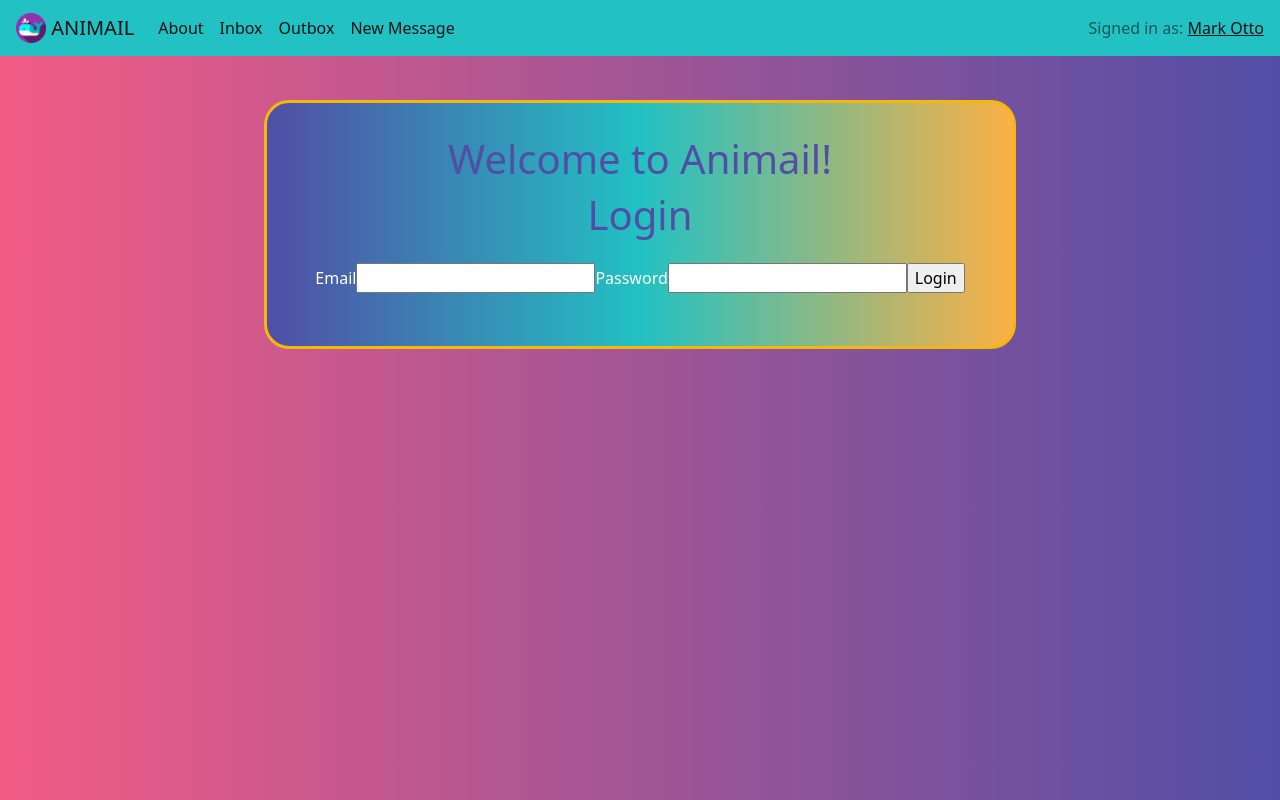
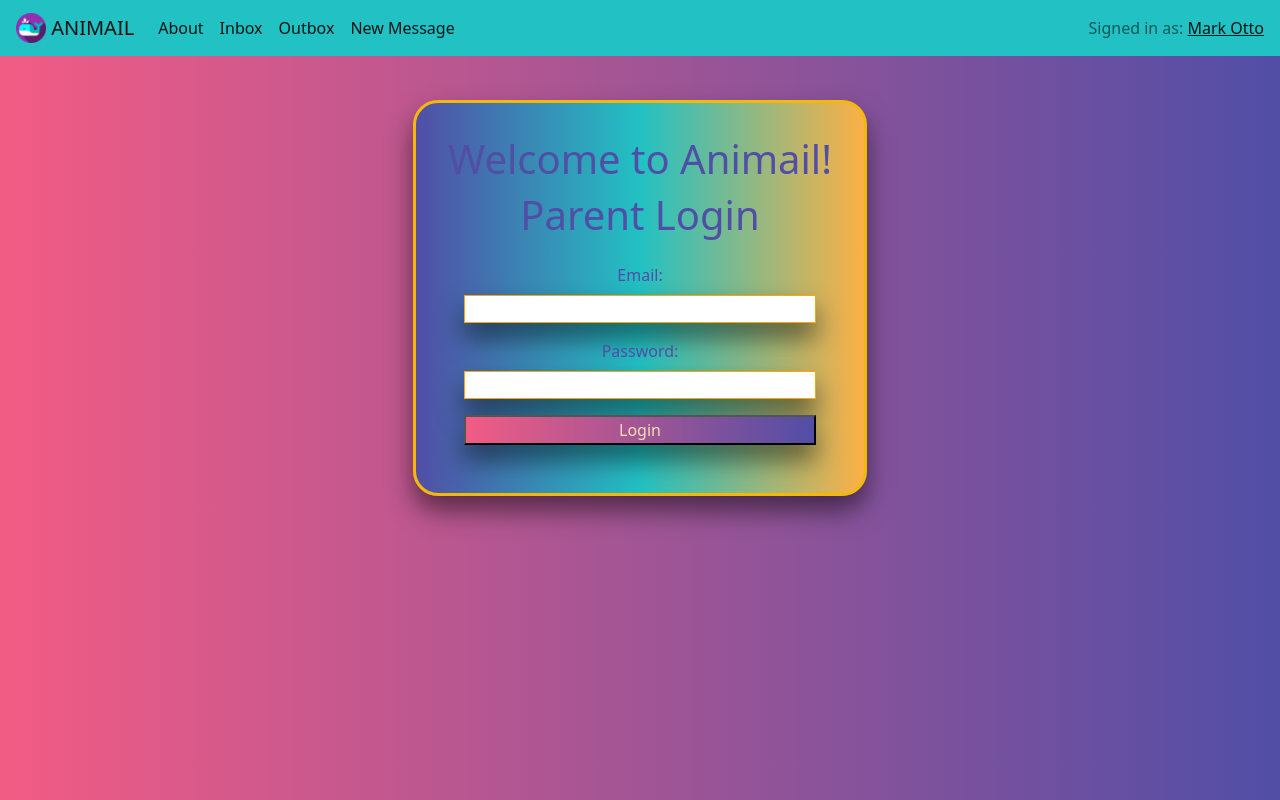
Before and after one commit to Samicap/AniMail, a React (Create React App) app in the folder my-app/client/: page / in a window 1280 px wide. Built offline with nearby package versions, Linux system fonts and the light colour scheme.

Commit message:
added additional styling to the netflix page

```diff
--- a/my-app/client/package.json
+++ b/my-app/client/package.json
@@ -8,8 +8,10 @@
     "@testing-library/jest-dom": "^5.11.9",
     "@testing-library/react": "^11.2.5",
     "@testing-library/user-event": "^12.7.0",
+    "axios": "^0.21.1",
     "bootstrap": "^5.0.0-beta2",
-    "axios": "^0.21.1",
+    "node-sass": "^5.0.0",
+    "node-sass-import": "^2.0.1",
     "react": "^17.0.1",
     "react-bootstrap-validation": "^0.1.11",
     "react-dom": "^17.0.1",
--- a/my-app/client/src/App.js
+++ b/my-app/client/src/App.js
@@ -5,7 +5,7 @@ import "./child.css";
 import "./Layout.css";
 import "./login.css";
 import "./inbox.css";
-import "./Netflix.css";
+import "./Netflix.scss";
 import "./components/progressBar/progressBar.css";
 //import "./components/progressBar/progressBar.css";
 
--- a/my-app/client/src/Netflix.css
+++ /dev/null
@@ -1,16 +0,0 @@
-.dot {
-  display: flex;
-  justify-content: center;
-  text-align: center;
-  height: 5em;
-  width: 5em;
-  background-color: #f2b90c;
-  background-image: url(https://www.shareicon.net/data/512x512/2016/06/26/786560_people_512x512.png);
-  border-radius: 50%;
-}
-
-.netflix {
-  display: flex;
-  justify-content: center;
-  justify-content: space-between;
-}
--- /dev/null
+++ b/my-app/client/src/Netflix.scss
@@ -0,0 +1,89 @@
+//need to install sass to node
+//1. npm install node-sass
+//2. npm -g i sass
+
+$white: #ebecec;
+$timing: 10s;
+
+.wrapper {
+  margin: 100px 0;
+  text-align: center;
+}
+
+.netflix {
+  display: flex;
+  list-style: none;
+}
+
+.netLink {
+  color: rgba(252, 176, 69, 1);
+  text-decoration: none;
+  text-transform: uppercase;
+}
+
+.netLink:hover {
+  color: wheat;
+  text-decoration: none;
+  text-transform: uppercase;
+}
+
+.profile {
+  &-wrap {
+    display: flex;
+    flex-direction: row;
+    flex-wrap: wrap;
+    justify-content: space-between;
+    max-width: 800px;
+    margin: 50px auto;
+  }
+  width: 150px;
+  height: 150px;
+  border: 6px solid #1f1f1f;
+  transition: all 300ms ease;
+  box-shadow: 0px 15px 26px rgba(0, 0, 0, 0.5);
+  background: rgb(81, 78, 166);
+  padding: 0.5em;
+  margin: 2em;
+  background: linear-gradient(
+      90deg,
+      rgba(81, 78, 166, 1) 0%,
+      rgba(34, 193, 195, 1) 50%,
+      rgba(252, 176, 69, 1) 100%
+    )
+    &-icon {
+    width: 150px;
+    height: 150px;
+    border: 6px solid #1f1f1f;
+    transition: all 300ms ease;
+  }
+  &-name {
+    margin: 20px 0;
+    line-height: 1.25em;
+    transition: all 300ms ease;
+  }
+}
+
+.profile:hover {
+  border: 6px solid $white;
+}
+.profile:hover .profile-name {
+  color: $white;
+}
+
+/*
+.dot {
+  display: flex;
+  justify-content: center;
+  text-align: center;
+  height: 5em;
+  width: 5em;
+  background-color: #f2b90c;
+  background-image: url(https://www.shareicon.net/data/512x512/2016/06/26/786560_people_512x512.png);
+  border-radius: 50%;
+}
+
+.netflix {
+  display: flex;
+  justify-content: center;
+  justify-content: space-between;
+} */
--- a/my-app/client/src/components/LoginForm.js
+++ b/my-app/client/src/components/LoginForm.js
@@ -38,10 +38,13 @@ export default function Login({ getUser }) {
   return (
     <section class="loginStyle">
       <h1>Welcome to Animail!</h1>
-      <h1>Login</h1>
+      <h1>Parent Login</h1>
       <form class="loginForm" onSubmit={submitHandler}>
-        <label htmlFor="name">Email</label>
+        <label class="logLabel" htmlFor="name">
+          Email:
+        </label>
         <input
+          class="logInput"
           type="text"
           name="email"
           onChange={(event) =>
@@ -49,8 +52,11 @@ export default function Login({ getUser }) {
           }
           value={loginInfo.email}
         />
-        <label htmlFor="password">Password</label>
+        <label class="logLabel" htmlFor="password">
+          Password:
+        </label>
         <input
+          class="logInput"
           type="password"
           name="email"
           onChange={(event) =>
@@ -58,7 +64,7 @@ export default function Login({ getUser }) {
           }
           value={loginInfo.password}
         />
-        <input type="submit" value="Login" />
+        <input class="logButton" type="submit" value="Login" />
       </form>
     </section>
   );
--- a/my-app/client/src/components/Netflix.js
+++ b/my-app/client/src/components/Netflix.js
@@ -15,21 +15,29 @@ export default function Netflix({ users, receiveSelectedChild }) {
     console.log(selectedChild);
   }, [selectedChild]);
 
+  console.log("users", users);
+
   return (
-    <div>
+    <div class="wrapper">
       <h1>Netflix Choose User Page</h1>
       <ul class="netflix">
         {users.map((user) => {
           return (
-            <div class="dot">
+            <div class="profile-wrap">
+              <div class="profile">
                 <li
+                  class="netLi"
                   key={user.childs_id}
                   onClick={() => getSelectedChild(user.childs_id)}
                 >
-                <Link to={{ pathname: `/inbox/children/${user.childs_id}` }}>
+                  <Link
+                    class="netLink"
+                    to={{ pathname: `/inbox/children/${user.childs_id}` }}
+                  >
                     {user.childs_username}
                   </Link>
                 </li>
+              </div>
             </div>
           );
         })}
@@ -37,3 +45,7 @@ export default function Netflix({ users, receiveSelectedChild }) {
     </div>
   );
 }
+
+{
+  /* <img src={user.childs_avatar_url} />; */
+}
--- a/my-app/client/src/login.css
+++ b/my-app/client/src/login.css
@@ -16,9 +16,37 @@
   color: #514ea6;
   border-radius: 25px;
   padding: 2em;
+  box-shadow: 0px 15px 26px rgba(0, 0, 0, 0.5);
 }
 
 .loginForm {
   padding: 1em;
   color: white;
+  display: flex;
+  flex-direction: column;
 }
+
+.logLabel {
+  color: #514ea6;
+}
+
+.logInput {
+  margin-bottom: 1em;
+  border: solid 1px orange;
+  box-shadow: 0px 15px 26px rgba(0, 0, 0, 0.5);
+}
+
+.logButton {
+  color: wheat;
+  background: linear-gradient(
+    90deg,
+    rgba(242, 92, 132, 1) 0%,
+    rgba(81, 78, 166, 1) 100%
+  );
+  box-shadow: 0px 15px 26px rgba(0, 0, 0, 0.5);
+  transition: all 300ms ease;
+}
+
+.logButton:hover {
+  border: 2px solid wheat;
+}
```
Also changed, not shown: 2 other files (tests, documents, lock files or other folders). Lines whose indentation alone changed are shown as unchanged.
